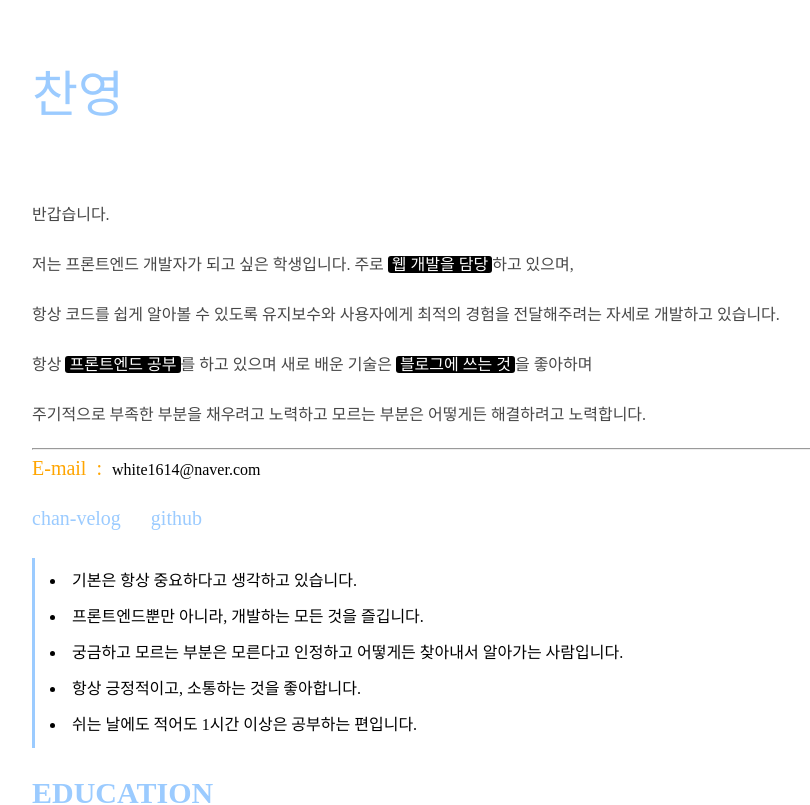
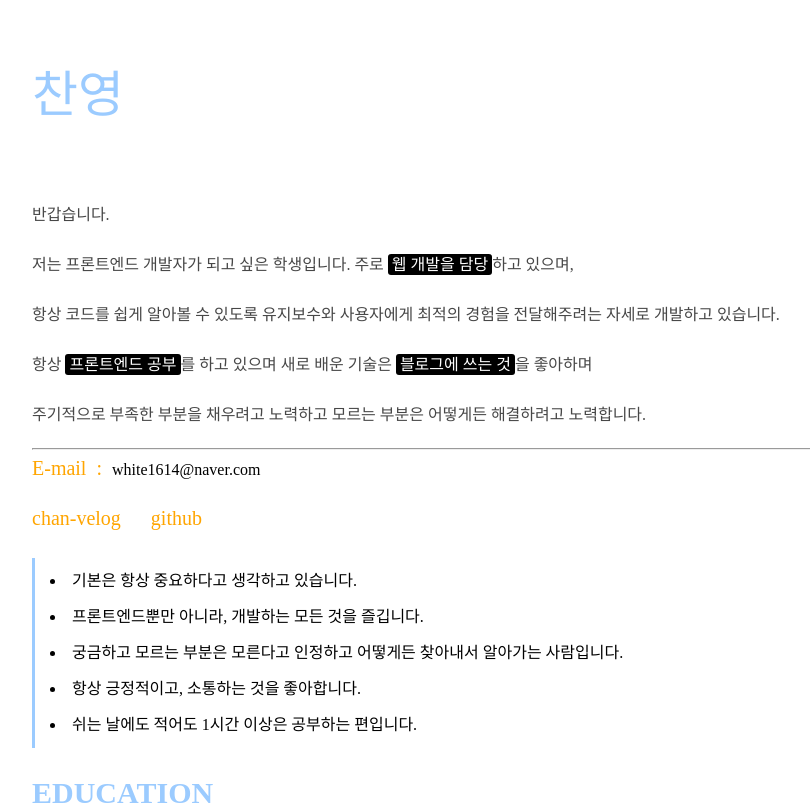
Before and after one commit to chanyoungcoding/Portfolio, a React (Create React App) app in the folder client/: page /portfolio in a window 1280 px wide. Shown: the top 805 px of the page, without its empty margins (68-878 px from the left). Built offline with nearby package versions, Linux system fonts and the light colour scheme.

Commit message:
수정 완료

```diff
--- a/client/src/pages/Home/HomeRandomText.jsx
+++ b/client/src/pages/Home/HomeRandomText.jsx
@@ -12,6 +12,7 @@ const HomeRandomQuotesBox = styled.div`
     transform: rotate(-90deg);
     h1 {
       font-size: 40px;
+      color: #3498db;
     }
 `
 
--- a/client/src/pages/Home/index.jsx
+++ b/client/src/pages/Home/index.jsx
@@ -27,6 +27,7 @@ const HomeBoxContainer = styled(motion.div)`
 const RhombusText = styled.h1`
   position: absolute;
   top: 180px;
+  font-size: 30px;
   color: black;
 `
 
--- a/client/src/pages/Portfolio/components/MainExperience.jsx
+++ b/client/src/pages/Portfolio/components/MainExperience.jsx
@@ -9,6 +9,10 @@ const MainExperienceContainer = styled.div`
       font-size: 20px;
       font-weight: bold;
       text-decoration: underline;
+      transition: all .4s;
+      &:hover {
+        color: #3498db;
+      }
     }
   }
   h3 {
--- a/client/src/pages/Portfolio/components/MainIntro.jsx
+++ b/client/src/pages/Portfolio/components/MainIntro.jsx
@@ -8,7 +8,11 @@ const MainIntroContainer = styled.div`
     background-color: black;
     color: white;
     border-radius: 3px;
-    padding: 0 4px;
+    padding: 2px 4px;
+    transition: all 0.5s;
+    &:hover {
+      padding: 3px 5px;
+    }
   }
 `
 
--- a/client/src/pages/Portfolio/index.jsx
+++ b/client/src/pages/Portfolio/index.jsx
@@ -1,5 +1,4 @@
 import React from 'react';
-import './portfolio.css'
 import { motion } from 'framer-motion';
 import MainIntro from './components/MainIntro';
 import styled from 'styled-components';
@@ -8,34 +7,67 @@ import MainEducation from './components/MainEducation';
 import MainSkills from './components/MainSkills';
 import MainExperience from './components/MainExperience';
 
-const MyName = styled.h1`
+const PortFolioContainer = styled(motion.div)`
+  width: 1080px;
+  margin: 0 auto;
+  color: black;
+  h1 {
+    color: #9BCBFF;
+    font-weight: 600;
+    font-size: 30px;
+    padding-top: 30px;
+  }
+`
+
+const MyName = styled.h2`
+  color: #9BCBFF;
   font-size: 50px;
   font-weight: 300;
   padding: 70px 0;
 `
 
+const PortFolioEmail = styled.p`
+  span {
+    color: orange;
+    font-size: 20px;
+  }
+`
+
+const PortFolioIntroURLBox = styled.div`
+  margin: 30px 0;
+  font-size: 20px;
+  a {
+    color: orange;
+    text-decoration: none;
+    padding-left: 30px;
+    transition: all .4s;
+    &:hover {
+      color: #9BCBFF;
+    }
+    &:first-child {
+      padding-left: 0;
+    }
+  }
+`
+
 const Index = () => {
   return (
-    <motion.div
-      className='portfolio'
+    <PortFolioContainer
       initial={{ opacity: 0, y: 1000}}
       animate={{ opacity: 1, y: 0 }}
       transition={{
         duration: .8
       }}
     >
-      <div className='portfolio__main'>
-        <MyName>
-          찬영
-        </MyName>
+      <MyName>찬영</MyName>
       <MainIntro/>
-        <p>
+      <PortFolioEmail>
         <span className='main__email'>E-mail&nbsp;&nbsp;:&nbsp;&nbsp;</span>white1614@naver.com
-        </p>
-        <div className='main__introURL'>
+      </PortFolioEmail>
+      <PortFolioIntroURLBox>
         <a href='https://velog.io/@chanyoungcoding' target="_blank" rel="noopener noreferrer">chan-velog</a>
         <a href='https://github.com/chanyoungcoding' target="_blank" rel="noopener noreferrer">github</a>
-        </div>
+      </PortFolioIntroURLBox>
       <MainIntroChapter/>
       <MainEducation/>
       <MainSkills/>
@@ -55,8 +87,7 @@ const Index = () => {
         intro={'강아지의 모든 정보와 호텔,병원 위치 제공 사이트'}
         introDetail={'프론트엔드 뿐만 아니라 기본적인 백엔드 구성부터 전체 구조 설계를 하였고 개발 및 테스트뿐만 아니라 디자인까지 모든 작업을 책임지고 있습니다.'}
       />
-      </div>
-    </motion.div>
+    </PortFolioContainer>
   );
 };
 
--- a/client/src/pages/Portfolio/portfolio.css
+++ /dev/null
@@ -1,32 +0,0 @@
-h1 {
-  color: #9BCBFF;
-  font-weight: 600;
-  font-size: 30px;
-  padding-top: 30px;
-}
-
-.portfolio {
-  width: 1080px;
-  margin: 0 auto;
-  color: black;
-}
-
-.main__email {
-  color: orange;
-  font-size: 20px;
-}
-
-.main__introURL {
-  margin: 30px 0;
-  font-size: 20px;
-}
-
-.main__introURL a {
-  color: #9BCBFF;
-  text-decoration: none;
-  padding-left: 30px;
-}
-
-.main__introURL a:nth-child(1) {
-  padding-left: 0;
-}
--- a/client/src/pages/project/IntroduceProject/CoffeeProject.jsx
+++ b/client/src/pages/project/IntroduceProject/CoffeeProject.jsx
@@ -10,6 +10,7 @@ const CoffeeMain = styled(motion.div)`
   background-color: #6C3A31;
   padding: 30px;
   h1 {
+    font-size: 30px;
     color: black;
   }
 `
--- a/client/src/pages/project/IntroduceProject/EpetProject.jsx
+++ b/client/src/pages/project/IntroduceProject/EpetProject.jsx
@@ -51,7 +51,9 @@ const OpetBottomBox = styled.div`
   box-shadow: rgba(50, 50, 93, 0.25) 0px 2px 5px -1px, rgba(0, 0, 0, 0.3) 0px 1px 3px -1px;
   h1 {
     display: inline-block;
-    padding: 10px 70px 20px 10px;
+    margin-top: 10px;
+    padding: 10px 30px 20px 10px;
+    font-size: 24px;
     border-bottom: 3px solid #C4ABF2;
   }
   .box_1 {
@@ -150,6 +152,7 @@ const OpetTopRight = styled.div`
   background-color: #C4ABF2;
   clip-path: polygon(57% 0, 100% 0%, 100% 100%, 40% 100%);
   h1 {
+    margin-top: 50px;
     font-size: 20px;
   }
   h2 {
--- a/client/src/pages/project/index.jsx
+++ b/client/src/pages/project/index.jsx
@@ -55,7 +55,7 @@ const Index = () => {
             secondIntro="Use React, Node, MongoDB, TS..."
             main="Chans-Coffee"
             date="2023-11-20"
-            url="./IntroduceProject/coffeeproject"
+            url="/coffeeproject"
           />
           <ProjectBox num={1}/>
           <ProjectBox num={2} />
```
Lines whose indentation alone changed are shown as unchanged.
